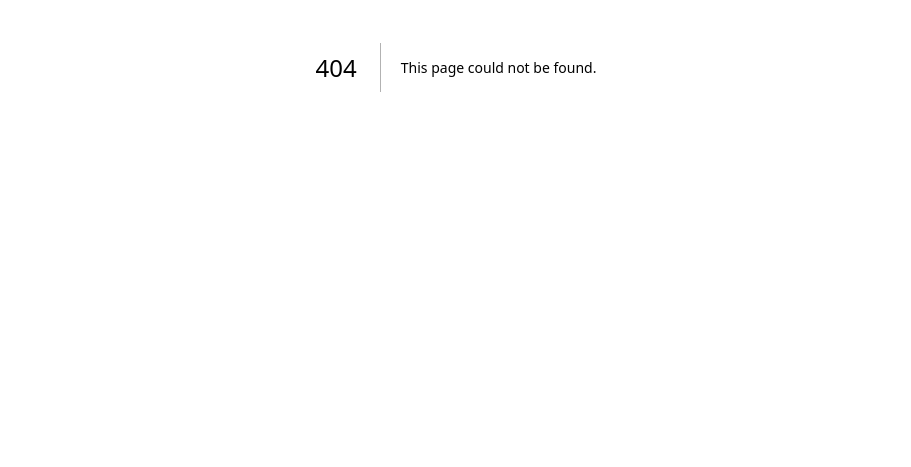
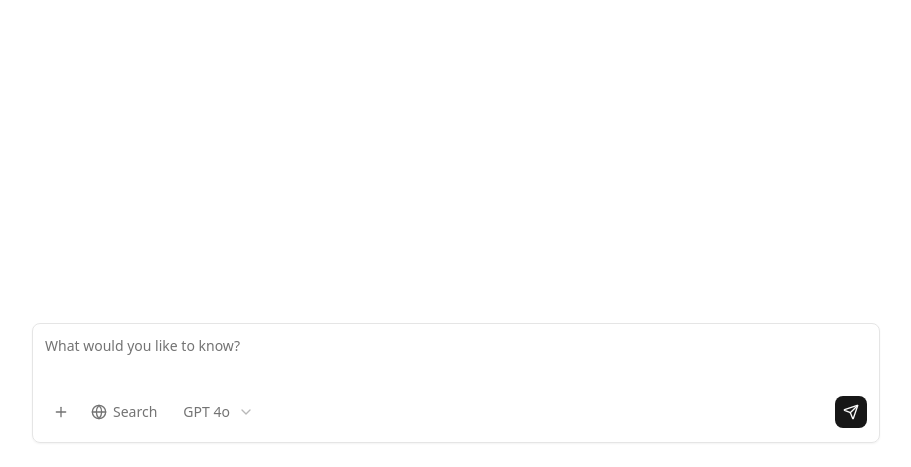
Before and after one commit to larianog/clarif-ai, a Next.js app in the folder apps/web/: page /chat in a window 1280 px wide. Before the commit this address had no page. Shown: the part 333-800 px from the top of the page, without its empty margins (184-1095 px from the left). Built offline with nearby package versions, Linux system fonts and the light colour scheme.

Commit message:
Add chatbot page

```diff
--- /dev/null
+++ b/apps/web/app/chat/chat.tsx
@@ -0,0 +1,220 @@
+'use client';
+
+import {
+  Conversation,
+  ConversationContent,
+  ConversationScrollButton,
+} from '@/components/ai-elements/conversation';
+import { Message, MessageContent } from '@/components/ai-elements/message';
+import {
+  PromptInput,
+  PromptInputActionAddAttachments,
+  PromptInputActionMenu,
+  PromptInputActionMenuContent,
+  PromptInputActionMenuTrigger,
+  PromptInputAttachment,
+  PromptInputAttachments,
+  PromptInputBody,
+  PromptInputButton,
+  type PromptInputMessage,
+  PromptInputModelSelect,
+  PromptInputModelSelectContent,
+  PromptInputModelSelectItem,
+  PromptInputModelSelectTrigger,
+  PromptInputModelSelectValue,
+  PromptInputSubmit,
+  PromptInputTextarea,
+  PromptInputFooter,
+  PromptInputTools,
+} from '@/components/ai-elements/prompt-input';
+import { Action, Actions } from '@/components/ai-elements/actions';
+import { Fragment, useState } from 'react';
+import { useChat } from '@ai-sdk/react';
+import { Response } from '@/components/ai-elements/response';
+import { CopyIcon, GlobeIcon, RefreshCcwIcon } from 'lucide-react';
+import {
+  Source,
+  Sources,
+  SourcesContent,
+  SourcesTrigger,
+} from '@/components/ai-elements/sources';
+import {
+  Reasoning,
+  ReasoningContent,
+  ReasoningTrigger,
+} from '@/components/ai-elements/reasoning';
+import { Loader } from '@/components/ai-elements/loader';
+
+const models = [
+  {
+    name: 'GPT 4o',
+    value: 'openai/gpt-4o',
+  },
+  {
+    name: 'Deepseek R1',
+    value: 'deepseek/deepseek-r1',
+  },
+];
+
+const ChatAI = () => {
+  const [input, setInput] = useState('');
+  const [model, setModel] = useState<string>(models[0].value);
+  const [webSearch, setWebSearch] = useState(false);
+  const { messages, sendMessage, status, regenerate } = useChat();
+
+  const handleSubmit = (message: PromptInputMessage) => {
+    const hasText = Boolean(message.text);
+    const hasAttachments = Boolean(message.files?.length);
+
+    if (!(hasText || hasAttachments)) {
+      return;
+    }
+
+    sendMessage(
+      {
+        text: message.text || 'Sent with attachments',
+        files: message.files
+      },
+      {
+        body: {
+          model: model,
+          webSearch: webSearch,
+        },
+      },
+    );
+    setInput('');
+  };
+
+  return (
+    <div className="max-w-4xl mx-auto p-6 relative size-full h-screen">
+      <div className="flex flex-col h-full">
+        <Conversation className="h-full">
+          <ConversationContent>
+            {messages.map((message) => (
+              <div key={message.id}>
+                {message.role === 'assistant' && message.parts.filter((part) => part.type === 'source-url').length > 0 && (
+                  <Sources>
+                    <SourcesTrigger
+                      count={
+                        message.parts.filter(
+                          (part) => part.type === 'source-url',
+                        ).length
+                      }
+                    />
+                    {message.parts.filter((part) => part.type === 'source-url').map((part, i) => (
+                      <SourcesContent key={`${message.id}-${i}`}>
+                        <Source
+                          key={`${message.id}-${i}`}
+                          href={part.url}
+                          title={part.url}
+                        />
+                      </SourcesContent>
+                    ))}
+                  </Sources>
+                )}
+                {message.parts.map((part, i) => {
+                  switch (part.type) {
+                    case 'text':
+                      return (
+                        <Fragment key={`${message.id}-${i}`}>
+                          <Message from={message.role}>
+                            <MessageContent>
+                              <Response>
+                                {part.text}
+                              </Response>
+                            </MessageContent>
+                          </Message>
+                          {message.role === 'assistant' && i === messages.length - 1 && (
+                            <Actions className="mt-2">
+                              <Action
+                                onClick={() => regenerate()}
+                                label="Retry"
+                              >
+                                <RefreshCcwIcon className="size-3" />
+                              </Action>
+                              <Action
+                                onClick={() =>
+                                  navigator.clipboard.writeText(part.text)
+                                }
+                                label="Copy"
+                              >
+                                <CopyIcon className="size-3" />
+                              </Action>
+                            </Actions>
+                          )}
+                        </Fragment>
+                      );
+                    case 'reasoning':
+                      return (
+                        <Reasoning
+                          key={`${message.id}-${i}`}
+                          className="w-full"
+                          isStreaming={status === 'streaming' && i === message.parts.length - 1 && message.id === messages.at(-1)?.id}
+                        >
+                          <ReasoningTrigger />
+                          <ReasoningContent>{part.text}</ReasoningContent>
+                        </Reasoning>
+                      );
+                    default:
+                      return null;
+                  }
+                })}
+              </div>
+            ))}
+            {status === 'submitted' && <Loader />}
+          </ConversationContent>
+          <ConversationScrollButton />
+        </Conversation>
+
+        <PromptInput onSubmit={handleSubmit} className="mt-4" globalDrop multiple>
+          <PromptInputBody>
+            <PromptInputAttachments>
+              {(attachment) => <PromptInputAttachment data={attachment} />}
+            </PromptInputAttachments>
+            <PromptInputTextarea
+              onChange={(e) => setInput(e.target.value)}
+              value={input}
+            />
+          </PromptInputBody>
+          <PromptInputFooter>
+            <PromptInputTools>
+              <PromptInputActionMenu>
+                <PromptInputActionMenuTrigger />
+                <PromptInputActionMenuContent>
+                  <PromptInputActionAddAttachments />
+                </PromptInputActionMenuContent>
+              </PromptInputActionMenu>
+              <PromptInputButton
+                variant={webSearch ? 'default' : 'ghost'}
+                onClick={() => setWebSearch(!webSearch)}
+              >
+                <GlobeIcon size={16} />
+                <span>Search</span>
+              </PromptInputButton>
+              <PromptInputModelSelect
+                onValueChange={(value) => {
+                  setModel(value);
+                }}
+                value={model}
+              >
+                <PromptInputModelSelectTrigger>
+                  <PromptInputModelSelectValue />
+                </PromptInputModelSelectTrigger>
+                <PromptInputModelSelectContent>
+                  {models.map((model) => (
+                    <PromptInputModelSelectItem key={model.value} value={model.value}>
+                      {model.name}
+                    </PromptInputModelSelectItem>
+                  ))}
+                </PromptInputModelSelectContent>
+              </PromptInputModelSelect>
+            </PromptInputTools>
+            <PromptInputSubmit disabled={!input && !status} status={status} />
+          </PromptInputFooter>
+        </PromptInput>
+      </div>
+    </div>
+  );
+};
+
+export default ChatAI;
--- /dev/null
+++ b/apps/web/app/chat/page.tsx
@@ -0,0 +1,56 @@
+"use client"
+
+import React, { useState } from "react";
+import { IconPlus } from "@tabler/icons-react"
+import { ArrowUpIcon } from "lucide-react"
+
+import {
+  InputGroup,
+  InputGroupAddon,
+  InputGroupButton,
+  InputGroupTextarea,
+} from "@/components/ui/input-group"
+import ChatAI from "./chat";
+
+const ChatPage = () => {
+    const [message, setMessage] = useState("");
+
+  return (
+    <ChatAI/> /*
+    <div className = "h-screen flex items-center justify-center flex-col gap-10 container mx-auto">
+     <h1 className="text-center text-2xl font-bold mb-4">
+        Chat Page
+      </h1>
+
+    <div className="grid w-full max-w-sm gap-6">
+
+      <InputGroup>
+        <InputGroupTextarea placeholder="Ask your question" />
+        <InputGroupAddon align="block-end">
+          <InputGroupButton
+            variant="outline"
+            className="rounded-full"
+            size="icon-xs"
+          >
+            <IconPlus />
+          </InputGroupButton>
+
+          <InputGroupButton
+            variant="default"
+            className="rounded-full"
+            size="icon-xs"
+          >
+            <ArrowUpIcon />
+            <span className="sr-only">Send</span>
+          </InputGroupButton>
+        </InputGroupAddon>
+      </InputGroup>
+
+    </div>
+    <hr />
+
+</div>*/
+  );
+};
+
+export default ChatPage;
```
